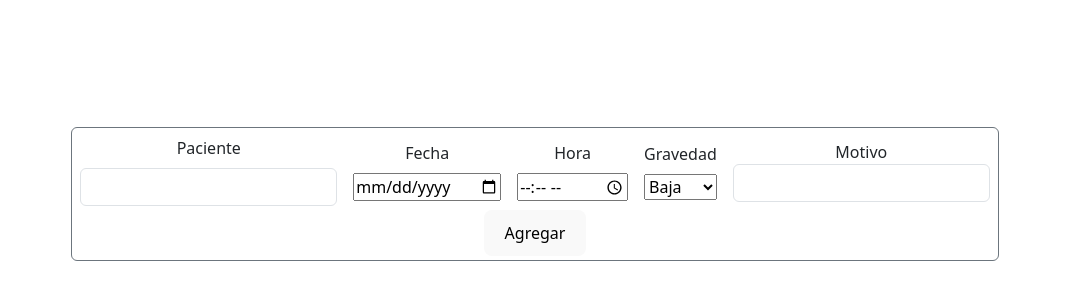
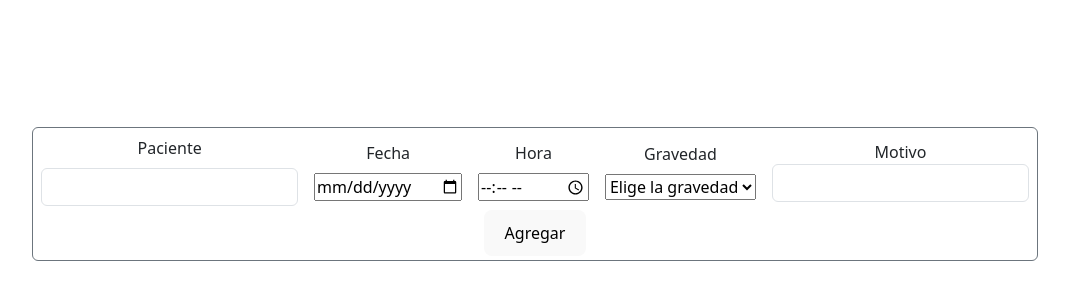
Before and after one commit to diegocmd20/desafio-eventos-vue, a Vue app: page / in a window 1280 px wide. Shown: the part 206-506 px from the top of the page, without its empty margins (105-1174 px from the left). Built offline with nearby package versions, Linux system fonts and the light colour scheme.

Commit message:
AgregarDatos.vue added, background color added to option

```diff
--- a/src/components/Cita.vue
+++ b/src/components/Cita.vue
@@ -17,9 +17,10 @@
                 <div class="d-flex flex-column my-1 mx-2">
                     <label for="gravedad" class="form-label">Gravedad</label>
                     <select name="gravedad">
-                        <option value="">Baja</option>
-                        <option value="">Media</option>
-                        <option value="">Grave</option>
+                        <option value="" selected>Elige la gravedad</option>
+                        <option value="bg-success">Baja</option>
+                        <option value="bg-warning">Media</option>
+                        <option value="bg-danger">Grave</option>
                     </select>
                 </div>
                 <div class="d-flex flex-column my-1 mx-2">
@@ -36,7 +37,12 @@
 export default {
     name: 'Cita',
     data() {
-        return {};
+        return {
+
+        };
+    },
+    computed:{
+
     }
 };
 </script>
```
Also changed, not shown: src/components/AgregarDatos.vue (added, +17 -0 lines).
